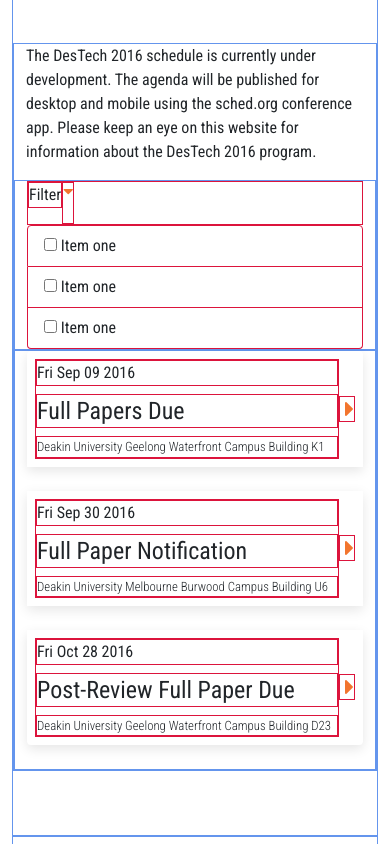
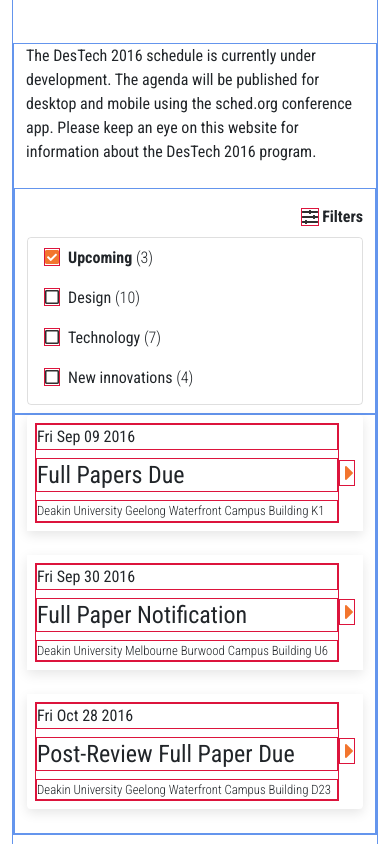
Before and after one commit to AndyJPG/destech-showcase, a React (Create React App) app: page / in a window 390 px wide. Shown: the part 1910-2754 px from the top of the page. Built offline with nearby package versions, Linux system fonts and the light colour scheme.

Commit message:
implemented filters for mobile screen size

```diff
--- a/src/components/EventDates/EventDates.tsx
+++ b/src/components/EventDates/EventDates.tsx
@@ -1,5 +1,6 @@
 import './eventDates.scss';
 import * as React from 'react';
+import { useState } from 'react';
 
 type Event = {
     eventName: string,
@@ -9,7 +10,8 @@
 
 type FilterOption = {
     name: string,
-    number: number
+    number: number,
+    checked: boolean
 }
 
 const events: Array<Event> = [
@@ -29,27 +31,57 @@
     }
 ];
 
-const filterOptions: Array<FilterOption> = [
-    {name: "Upcoming", number: 3},
-    {name: "Design", number: 10},
-    {name: "Technology", number: 7},
-    {name: "New innovations", number: 4}
-];
+function EventDates() {
 
-function EventDates() {
+    const [filterOptions, setFilterOptions] = useState<Array<FilterOption>>(
+        [
+            {name: "Upcoming", number: 3, checked: true},
+            {name: "Design", number: 10, checked: false},
+            {name: "Technology", number: 7, checked: false},
+            {name: "New innovations", number: 4, checked: false}
+        ]
+    );
+
+    const [showFilter, setShowFilter] = useState(true);
+
+    function checkboxHandler(name: string) {
+        let newFilterOptions = [...filterOptions];
+        newFilterOptions.forEach((option) => {
+            if (option.name === name) {
+                option.checked = !option.checked;
+            }
+        });
+        setFilterOptions(newFilterOptions);
+    }
+
     return (
-        <div className="row">
-            <p>The DesTech 2016 schedule is currently under development. The agenda will be published for desktop and mobile using the sched.org conference app. Please keep an eye on this website for information about the
+        <div className="row important-events-container">
+            <p className="description">The DesTech 2016 schedule is currently under development. The agenda will be published for desktop and
+                mobile using the sched.org conference app. Please keep an eye on this website for information about the
                 DesTech 2016 program.</p>
             <div className="events-filter col-12 col-sm-3 col-lg-3">
-                <div className="filter-title">
-                    <p>Filter</p>
-                    <i className="fa fa-caret-down" />
-                </div>
-                <ul className="list-group">
-                    <li className="list-group-item"><input type="checkbox" /> Item one</li>
-                    <li className="list-group-item"><input type="checkbox" /> Item one</li>
-                    <li className="list-group-item"><input type="checkbox" /> Item one</li>
+                <label className="filter-title">
+                    <input type="checkbox" checked={showFilter} onChange={() => {setShowFilter(!showFilter)}} />
+                    <i className="fas fa-sliders-h mobile-filter-icon" />
+                    <span>Filters</span>
+                    <i className="fa fa-caret-down screen-filter-icon"/>
+                </label>
+                <ul className="list-group events-filter-list" style={{height: showFilter ? "168px" : "0", opacity: showFilter ? "1" : "0"}} >
+                    {
+                        filterOptions.map((option) =>
+                            <li className="list-group-item" key={option.name}>
+                                <label className="control control-checkbox">
+                                    { option.checked ? <i className="fa fa-check-square" /> : <i className="far fa-square" />}
+                                    {
+                                        option.checked ?
+                                            <span><b>{option.name}</b> <span className="event-count">({option.number})</span></span>
+                                            : <span>{option.name} <span className="event-count">({option.number})</span></span>
+                                    }
+                                    <input type="checkbox" checked={option.checked} onChange={() => {checkboxHandler(option.name)}} />
+                                </label>
+                            </li>
+                        )
+                    }
                 </ul>
             </div>
             <div className="events-container col-12 col-sm-9 col-lg-9">
--- a/src/components/EventDates/eventDates.scss
+++ b/src/components/EventDates/eventDates.scss
@@ -1,4 +1,92 @@
 @import "src/assets/sass/variables";
+
+.important-events-container {
+
+  .description {
+    margin-bottom: 1.5rem;
+  }
+
+  // Events filter
+  .events-filter {
+    padding-top: 0.5rem;
+    padding-bottom: 0.5rem;
+
+    div, li, p, i {
+      border: 1px solid crimson;
+    }
+
+    ul {
+      width: 100%;
+    }
+
+    // Filter title
+    .filter-title {
+      display: flex;
+      align-items: center;
+      justify-content: flex-end;
+      padding-bottom: 0.5rem;
+      padding-top: 0.5rem;
+
+      span {
+        font-weight: 600;
+      }
+
+      input {
+        position: absolute;
+        z-index: -1;
+        opacity: 0;
+      }
+
+      .mobile-filter-icon {
+        margin-right: 0.2rem;
+        color: $secondary;
+      }
+
+      .screen-filter-icon {
+        display: none;
+        color: $secondary;
+      }
+    }
+
+    .list-group {
+      overflow: hidden;
+      transition: height 1s ease-in-out, opacity 1.5s ease-in-out;
+      border: 1px solid rgba(0, 0, 0, 0.125);
+
+      .list-group-item {
+        border: none;
+        // Basic control style
+        .control {
+          display: block;
+          position: relative;
+          cursor: pointer;
+
+          // Hide default browser input
+          input {
+            position: absolute;
+            z-index: -1;
+            opacity: 0;
+          }
+
+          i {
+            margin-right: 0.5rem;
+          }
+
+          .fa-check-square {
+            color: $primary;
+          }
+
+          .fa-square {
+            color: $secondary;
+          }
+
+          .event-count {
+            font-weight: 300;
+          }
+        }
+      }
+    }
+  }
 
   .events-container {
 
@@ -55,22 +143,4 @@
       }
     }
   }
-
-.events-filter {
-
-  div, li, p, i {
-    border: 1px solid crimson;
 }
-
-  i {
-    color: $primary;
-  }
-
-  ul {
-    width: 100%;
-  }
-
-  .filter-title {
-    display: flex;
-  }
-}
```
Lines whose indentation alone changed are shown as unchanged.
